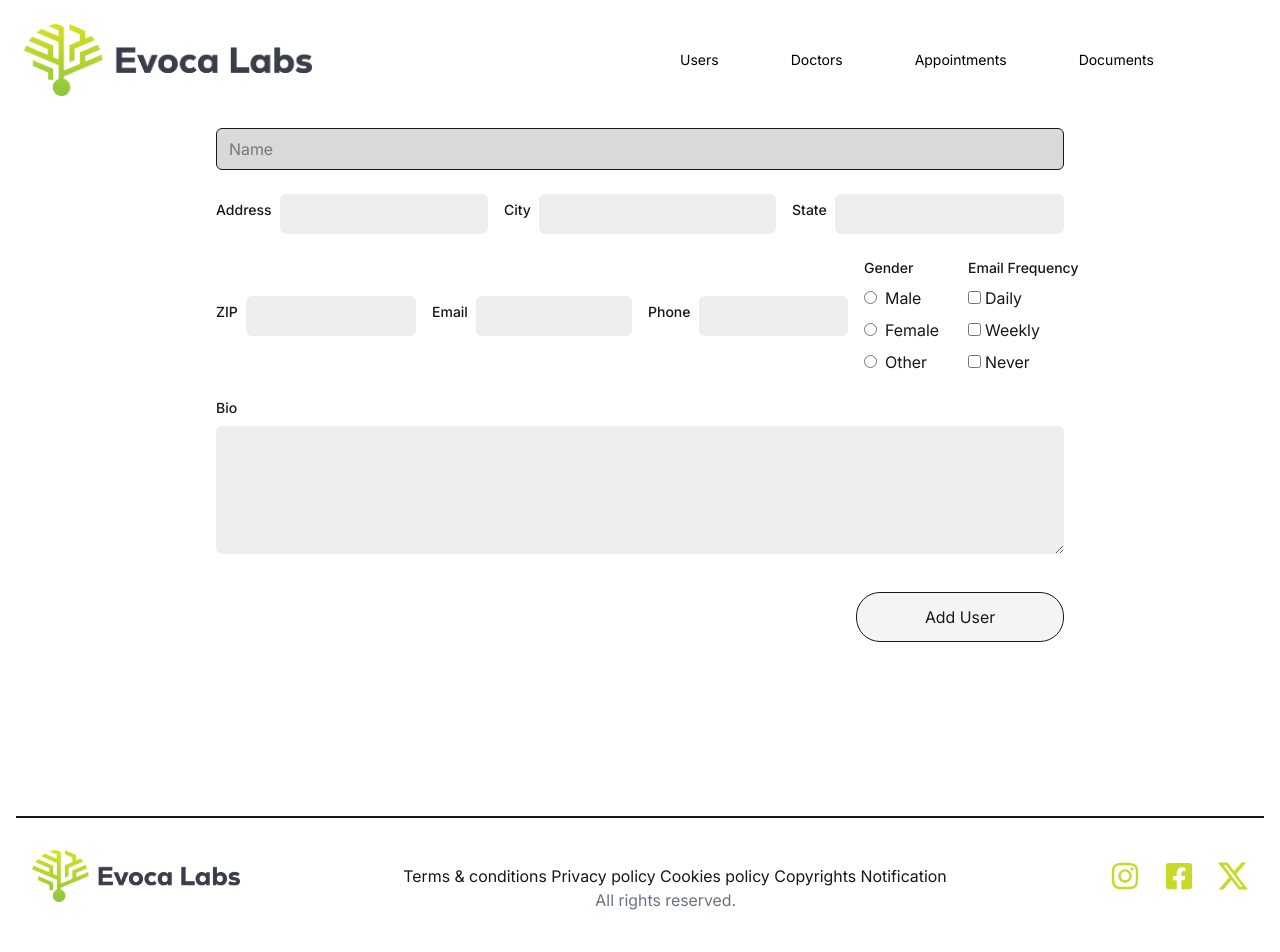
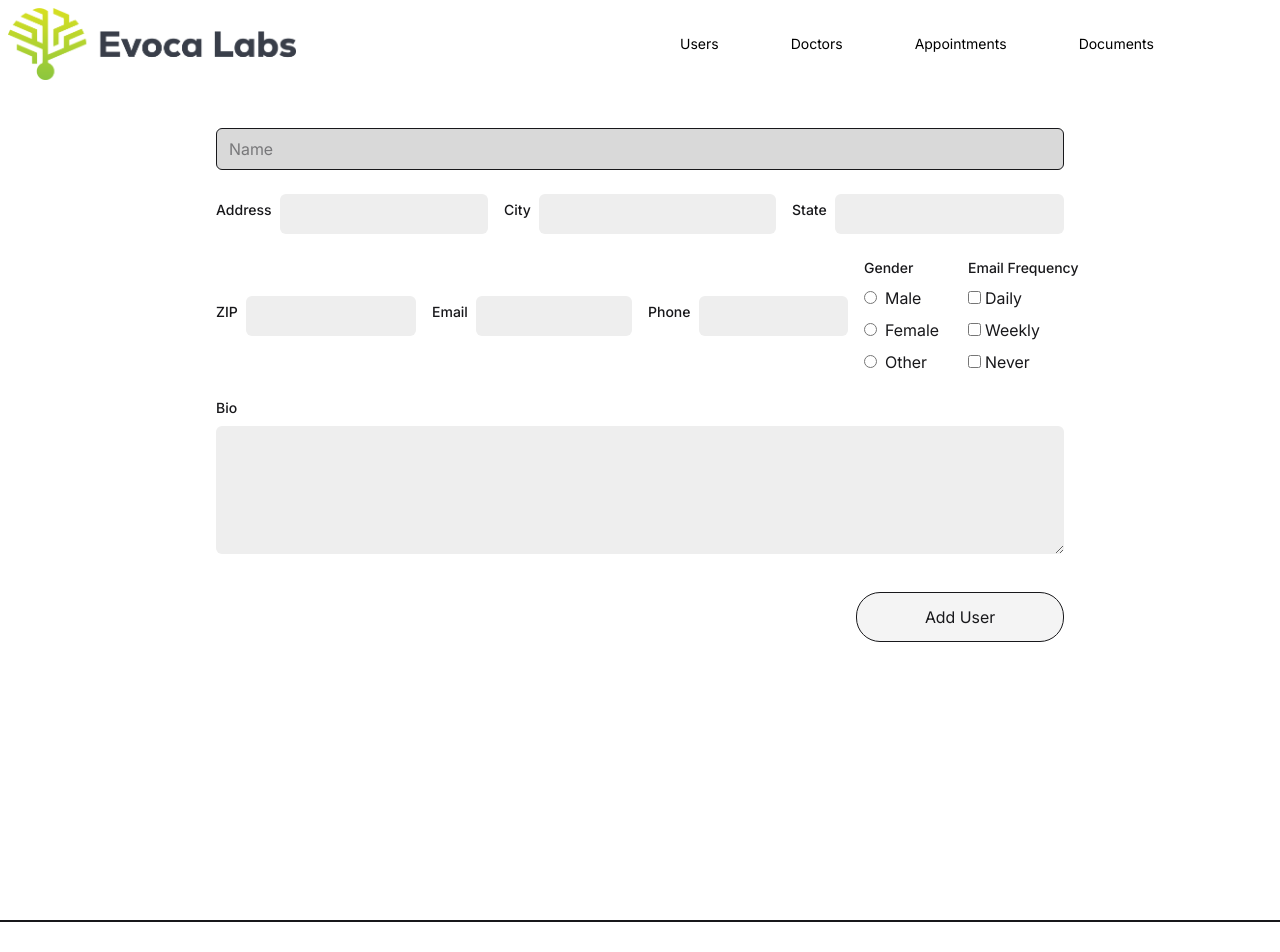
Before and after one commit to FazleRifat121/evoca-lab, a React (Vite) app: page /admin/addUsers in a window 1280 px wide. Shown: the top 952 px of the page. Built offline with nearby package versions, Linux system fonts and the light colour scheme.

Commit message:
trying to fix the addUsers

```diff
--- a/src/AdminPages/Users/AddUsers/AddUsers.jsx
+++ b/src/AdminPages/Users/AddUsers/AddUsers.jsx
@@ -1,6 +1,6 @@
 const AddUsers = () => {
   return (
-    <div className=" min-h-screen pb-20 md:pb-10">
+    <div className="min-h-screen pb-40 md:pb-20">
       <form className="max-w-4xl mx-auto p-6 space-y-6 md:pb-10  ">
         {/* Name Section */}
         <div className="space-y-2">
--- a/src/layout/adminLayout/AdminLayout.jsx
+++ b/src/layout/adminLayout/AdminLayout.jsx
@@ -5,16 +5,12 @@ import AdminFooter from "../../shared/Footer/AdminFooter";
 
 const AdminLayout = () => {
   return (
-    <div>
-      <div className="container mx-auto p-4 font-inter">
-        <div className="h-screen">
-          <Navbar></Navbar>
-          <Outlet></Outlet>
-        </div>
-        <div className="mt-auto">
-          <AdminFooter></AdminFooter>
-        </div>
+    <div className="flex flex-col min-h-screen">
+      <Navbar />
+      <div className="flex-grow container mx-auto p-4 font-inter">
+        <Outlet />
       </div>
+      <AdminFooter />
     </div>
   );
 };
--- a/src/pages/Home/Home/BannerSlider/BannerSlider.jsx
+++ b/src/pages/Home/Home/BannerSlider/BannerSlider.jsx
@@ -32,9 +32,9 @@ const BannerSlider = () => {
                 ? "bg-[#C8DA27] md:scale-110 text-black"
                 : "bg-linear-0 from-[#3D4D3D] to-[#1C1C1D] text-gray-300"
             }
-            ${card.id === 2 ? "order-1 md:order-2" : ""}
-            ${card.id === 1 ? "order-2 md:order-1" : ""}
-            ${card.id === 3 ? "order-3 md:order-3" : ""}
+            ${card.id === 2 ? "order-1 lg:order-2" : ""}
+            ${card.id === 1 ? "order-2 lg:order-1" : ""}
+            ${card.id === 3 ? "order-3 lg:order-3" : ""}
           `}
           onClick={() => setActiveCard(card.id)}
         >
```
